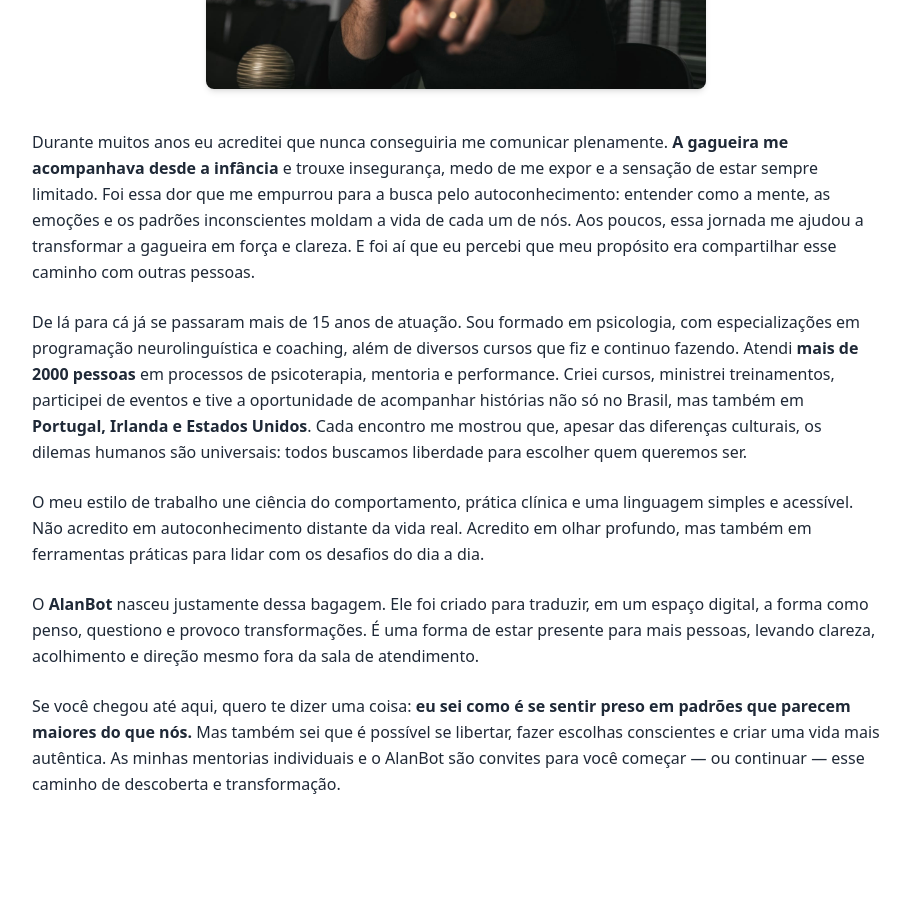
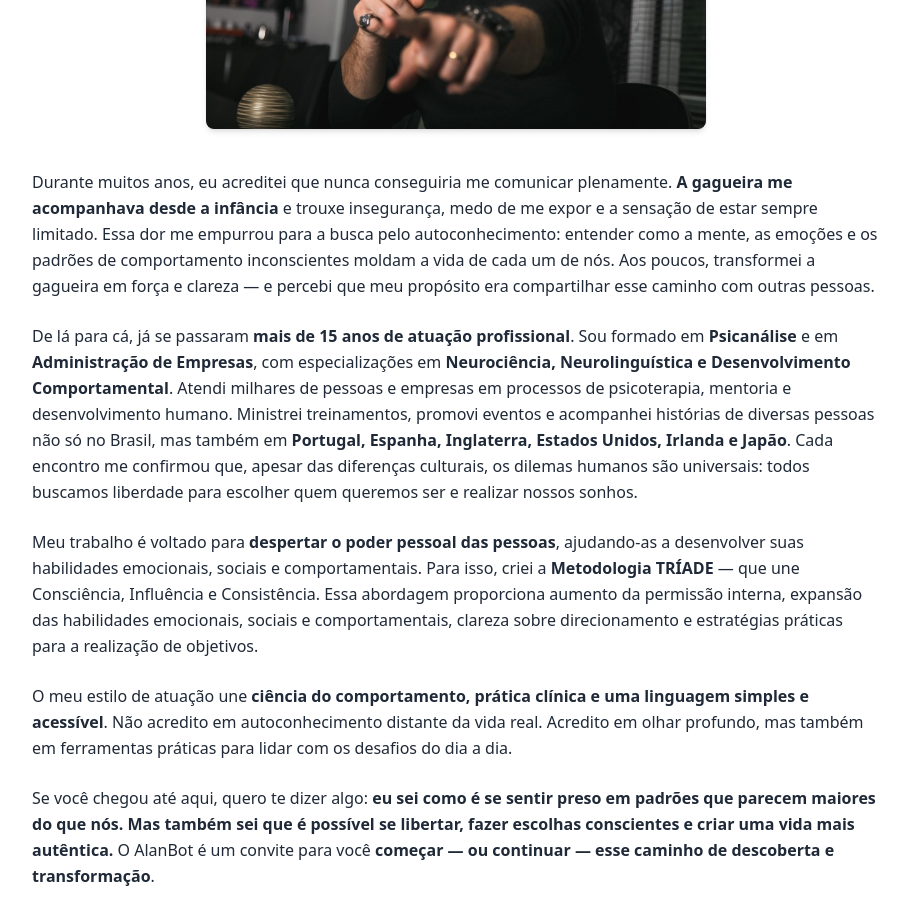
Before and after one commit to JonDuardo/mentor360-front, a React (Create React App) app: page /about in a window 1280 px wide. Shown: the part 460-1384 px from the top of the page, without its empty margins (184-1094 px from the left). Before the commit the page ends 1329 px from the top, so only its background shows below. Built offline with nearby package versions, Linux system fonts and the light colour scheme; no server answers.

Commit message:
front: atualização página Sobre (AboutPage)

```diff
--- a/src/pages/AboutPage.js
+++ b/src/pages/AboutPage.js
@@ -4,7 +4,7 @@ export default function AboutPage() {
   return (
     <main className="max-w-4xl mx-auto px-6 py-12 text-gray-800 leading-relaxed">
       <h1 className="text-3xl md:text-4xl font-bold text-center mb-6">
-        Alan Fernandes – Psicoterapeuta, Mentor de Autoconhecimento e Empreendedor
+        Alan Fernandes – Psicoterapeuta, Mentor de Autoconhecimento e Habilidades Comportamentais, Empreendedor
       </h1>
 
       {/* Foto do Alan */}
@@ -17,44 +17,45 @@ export default function AboutPage() {
       </div>
 
       <p className="mb-6">
-        Durante muitos anos eu acreditei que nunca conseguiria me comunicar plenamente.
-        <strong> A gagueira me acompanhava desde a infância </strong> e trouxe insegurança,
-        medo de me expor e a sensação de estar sempre limitado.
-        Foi essa dor que me empurrou para a busca pelo autoconhecimento: entender como a mente,
-        as emoções e os padrões inconscientes moldam a vida de cada um de nós.
-        Aos poucos, essa jornada me ajudou a transformar a gagueira em força e clareza.
-        E foi aí que eu percebi que meu propósito era compartilhar esse caminho com outras pessoas.
+        Durante muitos anos, eu acreditei que nunca conseguiria me comunicar plenamente.{" "}
+        <strong>A gagueira me acompanhava desde a infância</strong> e trouxe insegurança, medo de me expor
+        e a sensação de estar sempre limitado. Essa dor me empurrou para a busca pelo autoconhecimento:
+        entender como a mente, as emoções e os padrões de comportamento inconscientes moldam a vida de cada um de nós.
+        Aos poucos, transformei a gagueira em força e clareza — e percebi que meu propósito era compartilhar esse caminho com outras pessoas.
       </p>
 
       <p className="mb-6">
-        De lá para cá já se passaram mais de 15 anos de atuação.
-        Sou formado em psicologia, com especializações em programação neurolinguística e coaching,
-        além de diversos cursos que fiz e continuo fazendo.
-        Atendi <strong>mais de 2000 pessoas</strong> em processos de psicoterapia, mentoria e performance.
-        Criei cursos, ministrei treinamentos, participei de eventos e tive a oportunidade de acompanhar histórias
-        não só no Brasil, mas também em <strong>Portugal, Irlanda e Estados Unidos</strong>.
-        Cada encontro me mostrou que, apesar das diferenças culturais, os dilemas humanos são universais:
-        todos buscamos liberdade para escolher quem queremos ser.
+        De lá para cá, já se passaram <strong>mais de 15 anos de atuação profissional</strong>.
+        Sou formado em <strong>Psicanálise</strong> e em <strong>Administração de Empresas</strong>,
+        com especializações em <strong>Neurociência, Neurolinguística e Desenvolvimento Comportamental</strong>.
+        Atendi milhares de pessoas e empresas em processos de psicoterapia, mentoria e desenvolvimento humano.
+        Ministrei treinamentos, promovi eventos e acompanhei histórias de diversas pessoas não só no Brasil,
+        mas também em <strong>Portugal, Espanha, Inglaterra, Estados Unidos, Irlanda e Japão</strong>.
+        Cada encontro me confirmou que, apesar das diferenças culturais, os dilemas humanos são universais:
+        todos buscamos liberdade para escolher quem queremos ser e realizar nossos sonhos.
       </p>
 
       <p className="mb-6">
-        O meu estilo de trabalho une ciência do comportamento, prática clínica e uma linguagem simples e acessível.
+        Meu trabalho é voltado para <strong>despertar o poder pessoal das pessoas</strong>, ajudando-as a desenvolver
+        suas habilidades emocionais, sociais e comportamentais. Para isso, criei a{" "}
+        <strong>Metodologia TRÍADE</strong> — que une Consciência, Influência e Consistência.
+        Essa abordagem proporciona aumento da permissão interna, expansão das habilidades emocionais, sociais e comportamentais,
+        clareza sobre direcionamento e estratégias práticas para a realização de objetivos.
+      </p>
+
+      <p className="mb-6">
+        O meu estilo de atuação une <strong>ciência do comportamento, prática clínica e uma linguagem simples e acessível</strong>.
         Não acredito em autoconhecimento distante da vida real.
         Acredito em olhar profundo, mas também em ferramentas práticas para lidar com os desafios do dia a dia.
       </p>
 
       <p className="mb-6">
-        O <strong>AlanBot</strong> nasceu justamente dessa bagagem.
-        Ele foi criado para traduzir, em um espaço digital, a forma como penso, questiono e provoco transformações.
-        É uma forma de estar presente para mais pessoas, levando clareza, acolhimento e direção mesmo fora da sala de atendimento.
-      </p>
-
-      <p className="mb-6">
-        Se você chegou até aqui, quero te dizer uma coisa:
-        <strong> eu sei como é se sentir preso em padrões que parecem maiores do que nós. </strong>
-        Mas também sei que é possível se libertar, fazer escolhas conscientes e criar uma vida mais autêntica.
-        As minhas mentorias individuais e o AlanBot são convites para você começar — ou continuar —
-        esse caminho de descoberta e transformação.
+        Se você chegou até aqui, quero te dizer algo:{" "}
+        <strong>
+          eu sei como é se sentir preso em padrões que parecem maiores do que nós.
+          Mas também sei que é possível se libertar, fazer escolhas conscientes e criar uma vida mais autêntica.
+        </strong>{" "}
+        O AlanBot é um convite para você <strong>começar — ou continuar — esse caminho de descoberta e transformação</strong>.
       </p>
     </main>
   );
--- a/src/pages/HomePage.js
+++ b/src/pages/HomePage.js
@@ -122,14 +122,17 @@ export default function HomePage() {
         {/* HERO (sem CTAs estáticos) */}
         <section className="text-center space-y-5">
           <h1 className="text-4xl font-extrabold tracking-tight">
-            Um parceiro inteligente, sempre pronto para te ouvir
+            Um parceiro inteligente, sempre pronto para te ouvir e apoiar
           </h1>
-          <p className="text-lg text-gray-800">
-            Suas conversas são 100% privadas — só entre você e o AlanBot.
+          <p className="text-lg text-gray-900 font-medium">
+            <span className="font-semibold">Suas conversas são 100% privadas</span> — só entre você e o AlanBot.
           </p>
           <p className="text-gray-700 max-w-2xl mx-auto">
-            Converse sobre qualquer coisa — das suas metas aos dilemas do dia a dia. O AlanBot está aqui
-            para ouvir, lembrar da sua história e te ajudar a enxergar novas possibilidades.
+            Converse sobre qualquer coisa, das suas metas aos dilemas do dia a dia. O AlanBot está aqui para{" "}
+            <span className="font-medium">te ouvir</span>,{" "}
+            <span className="font-medium">lembrar da sua história</span>,{" "}
+            <span className="font-medium">te ajudar a enxergar novas possibilidades</span> e{" "}
+            <span className="font-medium">te auxiliar no desenvolvimento das suas habilidades comportamentais</span>.
           </p>
         </section>
 
@@ -168,22 +171,32 @@ export default function HomePage() {
           </p>
         </section>
 
-        {/* COMO FUNCIONA / BENEFÍCIOS */}
+        {/* COMO FUNCIONA / BENEFÍCIOS (texto do arquivo) */}
         <section className="space-y-4">
           <h2 className="text-2xl font-semibold">Por que experimentar o AlanBot?</h2>
           <ul className="space-y-3 list-disc pl-6 text-gray-800">
-            <li>Sempre disponível, 24h por dia.</li>
             <li>
-              Lembra da sua história e conecta os pontos. Chega de ficar explicando tudo de novo a cada conversa.
+              <span className="font-medium">Sempre disponível</span>, 24h por dia.
             </li>
-            <li>Ajuda você a resolver seus dilemas, planejar seu futuro e agir com decisão.</li>
+            <li>
+              <span className="font-medium">Lembra da sua história</span> e conecta os pontos. Chega de ficar explicando tudo de novo a cada conversa.
+            </li>
+            <li>
+              <span className="font-medium">Ajuda você a resolver seus dilemas</span> e planejar seu futuro com clareza.
+            </li>
+            <li>
+              <span className="font-medium">Te conduz com ferramentas de ponta</span> para o seu desenvolvimento comportamental.
+            </li>
+            <li>
+              <span className="font-medium">Desenvolve a Tríade: Consciência, Influência e Consistência</span> — aumentando sua permissão interior, fortalecendo habilidades emocionais, sociais e comportamentais, criando estratégias sólidas para realizar objetivos.
+            </li>
           </ul>
-          <p className="text-gray-700">
+          <p className="text-gray-800">
             E tudo isso com a tranquilidade de que o que você compartilha permanece confidencial.
           </p>
         </section>
 
-        {/* CONFIDENCIALIDADE */}
+        {/* CONFIDENCIALIDADE (mantida, com coerência de tom) */}
         <section className="space-y-3 rounded-2xl border bg-gray-50 p-5">
           <h3 className="text-xl font-semibold">Privacidade em primeiro lugar</h3>
           <p className="text-gray-700">
@@ -193,21 +206,21 @@ export default function HomePage() {
           <Link to="/politica" className="underline">Veja a política de privacidade completa</Link>
         </section>
 
-        {/* QUEM É O ALAN */}
+        {/* QUEM ESTÁ POR TRÁS (texto do arquivo) */}
         <section className="space-y-3">
           <h3 className="text-xl font-semibold">Quem está por trás</h3>
           <p className="text-gray-800">
-            Por trás do AlanBot está o psicoterapeuta e mentor <strong>Alan Fernandes</strong>. Há 15 anos ele
-            acompanha pessoas em suas jornadas de autoconhecimento, crescimento pessoal e desenvolvimento de
-            habilidades para a vida real.
+            Por trás do AlanBot está o psicoterapeuta e mentor <strong>Alan Fernandes</strong>. Há 15 anos ele acompanha
+            pessoas em suas jornadas de autoconhecimento, crescimento pessoal e desenvolvimento de habilidades para a vida real.
           </p>
           <p className="text-gray-800">
-            Agora, todo esse conhecimento foi traduzido em uma inteligência artificial que permanece fiel à essência
-            do seu trabalho: ouvir sem julgamentos, provocar reflexões quando necessário e apoiar cada pessoa na
-            construção de alternativas para evoluir.
+            Agora, todo esse conhecimento foi traduzido em uma inteligência artificial que permanece fiel à essência do seu trabalho:
+            <span className="font-medium"> ouvir sem julgamentos</span>, <span className="font-medium">provocar reflexões quando necessário</span>,{" "}
+            <span className="font-medium">apoiar cada pessoa no seu desenvolvimento de habilidades comportamentais</span> e{" "}
+            <span className="font-medium">na construção de alternativas para evoluir</span>.
           </p>
           <Link to="/about" className="underline">
-          Conheça mais sobre o Alan →
+            Conheça mais sobre o Alan →
           </Link>
         </section>
 
```
